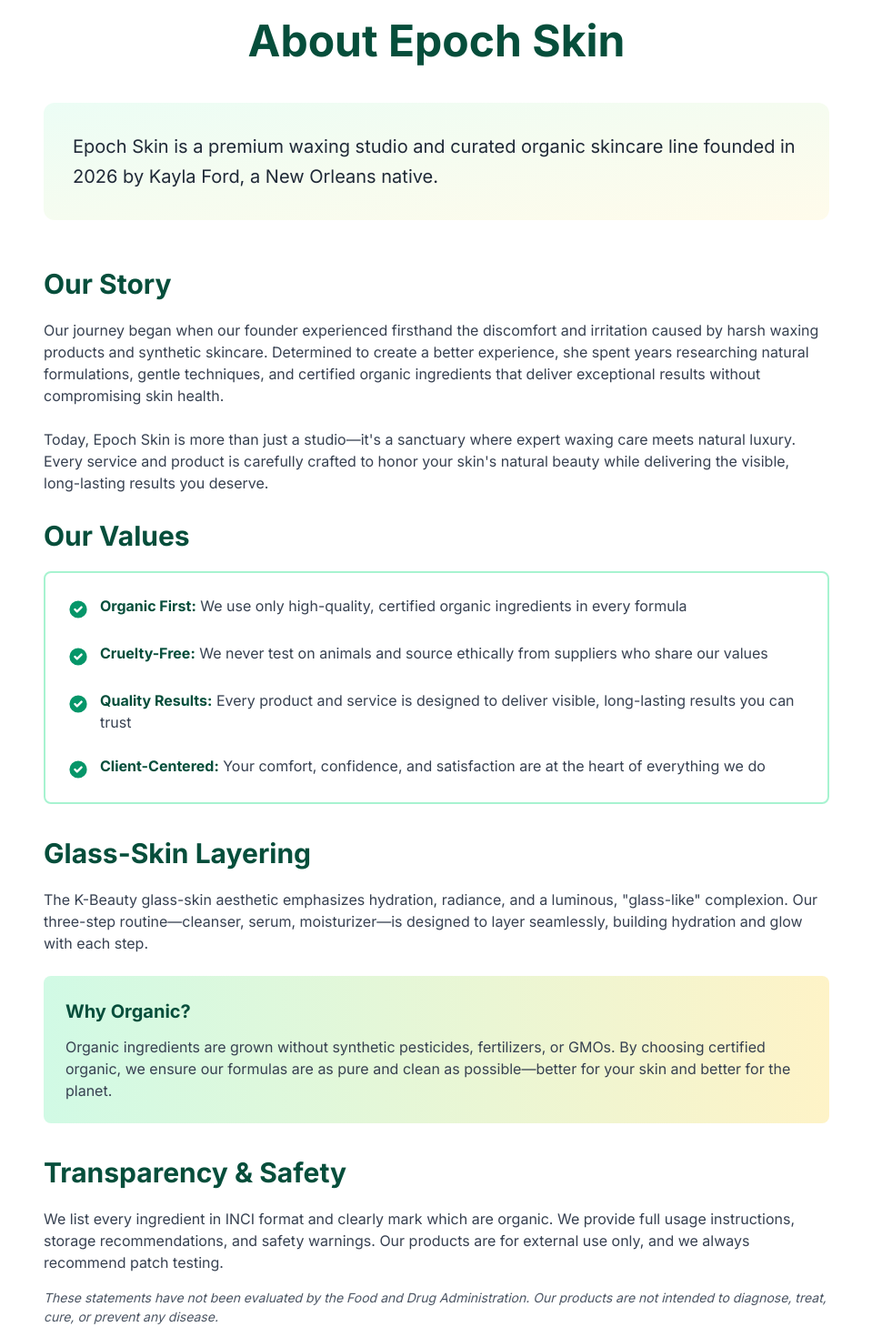
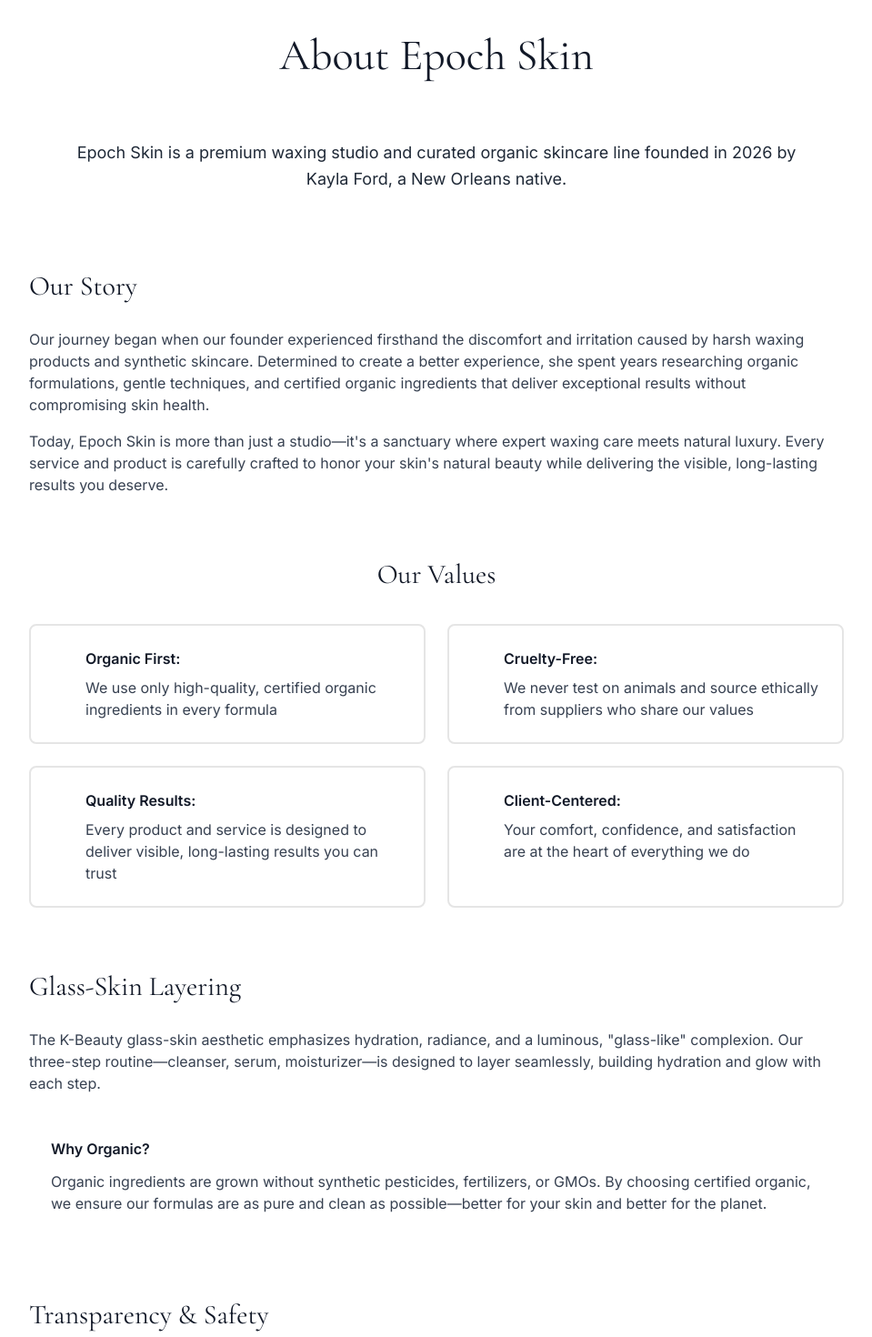
Before and after one commit to flu-wop/epoch-skin, a Next.js app: page /about in a window 1280 px wide. Shown: the part 120-1590 px from the top of the page at 91% size, without its empty margins (160-1119 px from the left). Built offline with nearby package versions, Linux system fonts and the light colour scheme.

Commit message:
Final polish: FAQ, Contact, and About page styling

```diff
--- a/app/about/page.tsx
+++ b/app/about/page.tsx
@@ -1,104 +1,130 @@
-import { Metadata } from "next";
 import { Container } from "@/components/layout/Container";
-
-export const metadata: Metadata = {
-  title: "About Epoch Skin - Organic K-Beauty Skincare",
-  description: "Learn about our commitment to handmade, small-batch organic skincare inspired by K-Beauty glass-skin principles.",
-};
 
 export default function AboutPage() {
   return (
-    <main className="min-h-screen bg-white">
-      <div className="max-w-4xl mx-auto px-4 py-16">
-        <h1 className="text-4xl md:text-5xl font-bold text-emerald-900 text-center mb-8">
+    <main className="min-h-screen py-20">
+      <Container>
+        <div className="max-w-4xl mx-auto">
+          {/* Header */}
+          <div className="text-center mb-12">
+            <h1 className="text-4xl md:text-5xl font-serif text-gray-900 mb-6">
               About Epoch Skin
             </h1>
 
-        <div className="prose prose-lg max-w-none">
-          <div className="bg-gradient-to-br from-emerald-50 to-amber-50 rounded-xl p-8 mb-12">
-            <p className="text-xl text-gray-800 leading-relaxed">
+            <div className="bg-sand/20 rounded-lg p-8 mb-8">
+              <p className="text-lg text-gray-800 leading-relaxed">
                 Epoch Skin is a premium waxing studio and curated organic skincare line founded in 2026 by Kayla Ford, a New Orleans native.
               </p>
             </div>
-
-          <h2 className="text-3xl font-bold text-emerald-900 mb-4">Our Story</h2>
-          <p className="text-gray-700 mb-6">
-            Our journey began when our founder experienced firsthand the discomfort and irritation caused by harsh waxing products and synthetic skincare.
-            Determined to create a better experience, she spent years researching natural formulations, gentle techniques, and certified organic ingredients
-            that deliver exceptional results without compromising skin health.
-          </p>
-
-          <p className="text-gray-700 mb-6">
-            Today, Epoch Skin is more than just a studio—it's a sanctuary where expert waxing care meets natural luxury.
-            Every service and product is carefully crafted to honor your skin's natural beauty while delivering the visible, long-lasting results you deserve.
-          </p>
-
-          <h2 className="text-3xl font-bold text-emerald-900 mb-4">Our Values</h2>
-          <div className="bg-white border-2 border-emerald-200 rounded-lg p-6 mb-8">
-            <ul className="space-y-6">
-              <li className="flex items-start">
-                <svg className="w-6 h-6 text-emerald-600 mr-3 mt-1 flex-shrink-0" fill="currentColor" viewBox="0 0 20 20">
-                  <path fillRule="evenodd" d="M10 18a8 8 0 100-16 8 8 0 000 16zm3.707-9.293a1 1 0 00-1.414-1.414L9 10.586 7.707 9.293a1 1 0 00-1.414 1.414l2 2a1 1 0 001.414 0l4-4z" clipRule="evenodd" />
-                </svg>
-                <span className="text-gray-700">
-                  <strong className="text-emerald-900">Organic First:</strong> We use only high-quality, certified organic ingredients in every formula
-                </span>
-              </li>
-              <li className="flex items-start">
-                <svg className="w-6 h-6 text-emerald-600 mr-3 mt-1 flex-shrink-0" fill="currentColor" viewBox="0 0 20 20">
-                  <path fillRule="evenodd" d="M10 18a8 8 0 100-16 8 8 0 000 16zm3.707-9.293a1 1 0 00-1.414-1.414L9 10.586 7.707 9.293a1 1 0 00-1.414 1.414l2 2a1 1 0 001.414 0l4-4z" clipRule="evenodd" />
-                </svg>
-                <span className="text-gray-700">
-                  <strong className="text-emerald-900">Cruelty-Free:</strong> We never test on animals and source ethically from suppliers who share our values
-                </span>
-              </li>
-              <li className="flex items-start">
-                <svg className="w-6 h-6 text-emerald-600 mr-3 mt-1 flex-shrink-0" fill="currentColor" viewBox="0 0 20 20">
-                  <path fillRule="evenodd" d="M10 18a8 8 0 100-16 8 8 0 000 16zm3.707-9.293a1 1 0 00-1.414-1.414L9 10.586 7.707 9.293a1 1 0 00-1.414 1.414l2 2a1 1 0 001.414 0l4-4z" clipRule="evenodd" />
-                </svg>
-                <span className="text-gray-700">
-                  <strong className="text-emerald-900">Quality Results:</strong> Every product and service is designed to deliver visible, long-lasting results you can trust
-                </span>
-              </li>
-              <li className="flex items-start">
-                <svg className="w-6 h-6 text-emerald-600 mr-3 mt-1 flex-shrink-0" fill="currentColor" viewBox="0 0 20 20">
-                  <path fillRule="evenodd" d="M10 18a8 8 0 100-16 8 8 0 000 16zm3.707-9.293a1 1 0 00-1.414-1.414L9 10.586 7.707 9.293a1 1 0 00-1.414 1.414l2 2a1 1 0 001.414 0l4-4z" clipRule="evenodd" />
-                </svg>
-                <span className="text-gray-700">
-                  <strong className="text-emerald-900">Client-Centered:</strong> Your comfort, confidence, and satisfaction are at the heart of everything we do
-                </span>
-              </li>
-            </ul>
           </div>
 
-          <h2 className="text-3xl font-bold text-emerald-900 mb-4">Glass-Skin Layering</h2>
-          <p className="text-gray-700 mb-6">
-            The K-Beauty glass-skin aesthetic emphasizes hydration, radiance, and a luminous,
-            "glass-like" complexion. Our three-step routine—cleanser, serum, moisturizer—is
-            designed to layer seamlessly, building hydration and glow with each step.
+          {/* Our Story */}
+          <section className="mb-16">
+            <h2 className="text-3xl font-serif text-gray-900 mb-6">Our Story</h2>
+            <div className="prose prose-lg max-w-none text-gray-700 space-y-4">
+              <p>
+                Our journey began when our founder experienced firsthand the discomfort and irritation caused by harsh waxing products and synthetic skincare. Determined to create a better experience, she spent years researching organic formulations, gentle techniques, and certified organic ingredients that deliver exceptional results without compromising skin health.
               </p>
+              <p>
+                Today, Epoch Skin is more than just a studio—it's a sanctuary where expert waxing care meets natural luxury. Every service and product is carefully crafted to honor your skin's natural beauty while delivering the visible, long-lasting results you deserve.
+              </p>
+            </div>
+          </section>
 
-          <div className="bg-gradient-to-r from-emerald-100 to-amber-100 rounded-lg p-6 mb-8">
-            <h3 className="text-xl font-bold text-emerald-900 mb-3">Why Organic?</h3>
-            <p className="text-gray-700">
-              Organic ingredients are grown without synthetic pesticides, fertilizers, or GMOs.
-              By choosing certified organic, we ensure our formulas are as pure and clean as
-              possible—better for your skin and better for the planet.
+          {/* Our Values */}
+          <section className="mb-16">
+            <h2 className="text-3xl font-serif text-gray-900 mb-8 text-center">Our Values</h2>
+
+            <div className="grid md:grid-cols-2 gap-6">
+              <div className="bg-white border-2 border-sage/30 rounded-lg p-6">
+                <div className="flex items-start space-x-3">
+                  <div className="w-6 h-6 bg-sage rounded-full flex items-center justify-center flex-shrink-0 mt-1">
+                    <svg className="w-4 h-4 text-white" fill="currentColor" viewBox="0 0 20 20">
+                      <path fillRule="evenodd" d="M16.707 5.293a1 1 0 010 1.414l-8 8a1 1 0 01-1.414 0l-4-4a1 1 0 011.414-1.414L8 12.586l7.293-7.293a1 1 0 011.414 0z" clipRule="evenodd" />
+                    </svg>
+                  </div>
+                  <div>
+                    <h3 className="font-semibold text-gray-900 mb-2">Organic First:</h3>
+                    <p className="text-gray-700">We use only high-quality, certified organic ingredients in every formula</p>
+                  </div>
+                </div>
+              </div>
+
+              <div className="bg-white border-2 border-sage/30 rounded-lg p-6">
+                <div className="flex items-start space-x-3">
+                  <div className="w-6 h-6 bg-sage rounded-full flex items-center justify-center flex-shrink-0 mt-1">
+                    <svg className="w-4 h-4 text-white" fill="currentColor" viewBox="0 0 20 20">
+                      <path fillRule="evenodd" d="M16.707 5.293a1 1 0 010 1.414l-8 8a1 1 0 01-1.414 0l-4-4a1 1 0 011.414-1.414L8 12.586l7.293-7.293a1 1 0 011.414 0z" clipRule="evenodd" />
+                    </svg>
+                  </div>
+                  <div>
+                    <h3 className="font-semibold text-gray-900 mb-2">Cruelty-Free:</h3>
+                    <p className="text-gray-700">We never test on animals and source ethically from suppliers who share our values</p>
+                  </div>
+                </div>
+              </div>
+
+              <div className="bg-white border-2 border-sage/30 rounded-lg p-6">
+                <div className="flex items-start space-x-3">
+                  <div className="w-6 h-6 bg-sage rounded-full flex items-center justify-center flex-shrink-0 mt-1">
+                    <svg className="w-4 h-4 text-white" fill="currentColor" viewBox="0 0 20 20">
+                      <path fillRule="evenodd" d="M16.707 5.293a1 1 0 010 1.414l-8 8a1 1 0 01-1.414 0l-4-4a1 1 0 011.414-1.414L8 12.586l7.293-7.293a1 1 0 011.414 0z" clipRule="evenodd" />
+                    </svg>
+                  </div>
+                  <div>
+                    <h3 className="font-semibold text-gray-900 mb-2">Quality Results:</h3>
+                    <p className="text-gray-700">Every product and service is designed to deliver visible, long-lasting results you can trust</p>
+                  </div>
+                </div>
+              </div>
+
+              <div className="bg-white border-2 border-sage/30 rounded-lg p-6">
+                <div className="flex items-start space-x-3">
+                  <div className="w-6 h-6 bg-sage rounded-full flex items-center justify-center flex-shrink-0 mt-1">
+                    <svg className="w-4 h-4 text-white" fill="currentColor" viewBox="0 0 20 20">
+                      <path fillRule="evenodd" d="M16.707 5.293a1 1 0 010 1.414l-8 8a1 1 0 01-1.414 0l-4-4a1 1 0 011.414-1.414L8 12.586l7.293-7.293a1 1 0 011.414 0z" clipRule="evenodd" />
+                    </svg>
+                  </div>
+                  <div>
+                    <h3 className="font-semibold text-gray-900 mb-2">Client-Centered:</h3>
+                    <p className="text-gray-700">Your comfort, confidence, and satisfaction are at the heart of everything we do</p>
+                  </div>
+                </div>
+              </div>
+            </div>
+          </section>
+
+          {/* Glass-Skin Layering */}
+          <section className="mb-16">
+            <h2 className="text-3xl font-serif text-gray-900 mb-6">Glass-Skin Layering</h2>
+            <div className="prose prose-lg max-w-none text-gray-700 space-y-4">
+              <p>
+                The K-Beauty glass-skin aesthetic emphasizes hydration, radiance, and a luminous, "glass-like" complexion. Our three-step routine—cleanser, serum, moisturizer—is designed to layer seamlessly, building hydration and glow with each step.
               </p>
             </div>
 
-          <h2 className="text-3xl font-bold text-emerald-900 mb-4">Transparency & Safety</h2>
-          <p className="text-gray-700 mb-4">
-            We list every ingredient in INCI format and clearly mark which are organic. We provide
-            full usage instructions, storage recommendations, and safety warnings. Our products are
-            for external use only, and we always recommend patch testing.
+            <div className="mt-6 bg-gradient-to-r from-sand/20 to-sage/10 rounded-lg p-6">
+              <h3 className="font-semibold text-gray-900 mb-3">Why Organic?</h3>
+              <p className="text-gray-700">
+                Organic ingredients are grown without synthetic pesticides, fertilizers, or GMOs. By choosing certified organic, we ensure our formulas are as pure and clean as possible—better for your skin and better for the planet.
+              </p>
+            </div>
+          </section>
+
+          {/* Transparency & Safety */}
+          <section>
+            <h2 className="text-3xl font-serif text-gray-900 mb-6">Transparency & Safety</h2>
+            <div className="prose prose-lg max-w-none text-gray-700 space-y-4">
+              <p>
+                We list every ingredient in INCI format and clearly mark which are organic. We provide full usage instructions, storage recommendations, and safety warnings. Our products are for external use only, and we always recommend patch testing.
               </p>
               <p className="text-sm text-gray-600 italic">
-            These statements have not been evaluated by the Food and Drug Administration. Our products
-            are not intended to diagnose, treat, cure, or prevent any disease.
+                These statements have not been evaluated by the Food and Drug Administration. Our products are not intended to diagnose, treat, cure, or prevent any disease.
               </p>
             </div>
+          </section>
         </div>
+      </Container>
     </main>
   );
 }
--- a/components/home/About.tsx
+++ b/components/home/About.tsx
@@ -8,7 +8,7 @@ export default function About() {
           </h2>
 
           <p className="text-lg md:text-xl leading-relaxed text-gray-700">
-            Founded in 2026 by Kayla Ford, a New Orleans native with a passion for clean beauty, Epoch Skin blends K-Beauty inspired routines with certified organic ingredients to help you achieve glass-skin radiance. Every product is handmade with care, and every service is delivered by licensed professionals.
+            Founded with a passion for clean beauty, Epoch Skin blends K-Beauty inspired routines with certified organic ingredients to help you achieve glass-skin radiance. Every product is handmade with care, and every service is delivered by licensed professionals.
           </p>
         </div>
       </div>
--- a/components/home/Contact.tsx
+++ b/components/home/Contact.tsx
@@ -14,7 +14,7 @@ export default function Contact() {
           <div className="flex flex-col sm:flex-row gap-4 justify-center">
             <a
               href="mailto:kayla@epochskin.com"
-              className="inline-block px-8 py-4 bg-[#b87968] text-white rounded-md hover:opacity-90 transition-all text-lg font-medium shadow-sm hover:shadow-md"
+              className="inline-block px-8 py-4 border-2 border-[#b87968] text-[#b87968] rounded-md hover:bg-[#b87968] hover:text-white transition-all text-lg font-medium shadow-sm"
             >
               Email Us
             </a>
```
Also changed, not shown: components/home/FAQ.tsx (+9 -9 lines), data/products.ts (+5 -5 lines). Lines whose indentation alone changed are shown as unchanged.
